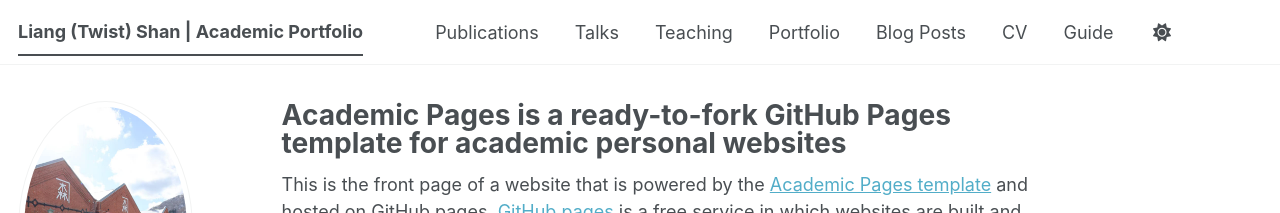
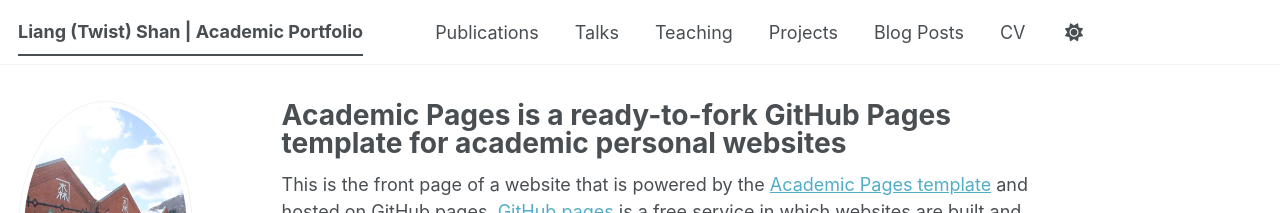
Before and after one commit to Twist-Shan/Twist-Shan.github.io, a Jekyll site: the page built from _pages/about.md, in a window 1280 px wide. Shown: the top 213 px of the page. Built offline with Jekyll 4.4.1, drawn with Linux system fonts in a browser that asks for light colours; some web fonts are replaced; a script bundle is joined from its source files by our own code; library files that are not in the unit come from our copies.

Commit message:
Update navigation.yml

```diff
--- a/_data/navigation.yml
+++ b/_data/navigation.yml
@@ -17,7 +17,7 @@ main:
   - title: "Teaching"
     url: /teaching/
 
-  - title: "Portfolio"
+  - title: "Projects"
     url: /portfolio/
 
   - title: "Blog Posts"
@@ -28,6 +28,3 @@ main:
 
   # - title: "CV"
   #   url: /cv-json/
-
-  - title: "Guide"
-    url: /markdown/
```
